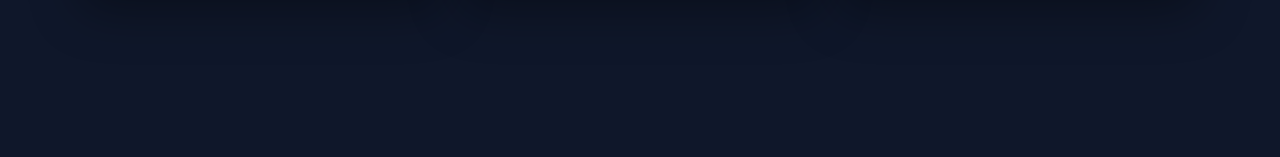
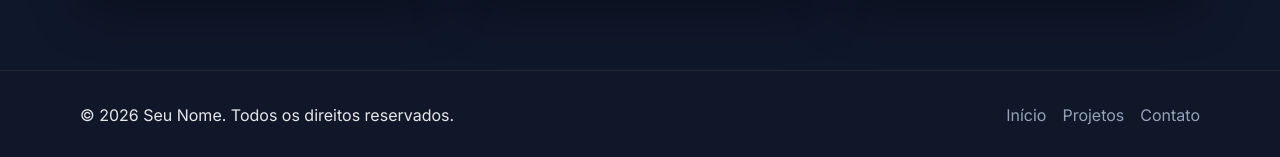
Before and after one commit to marcoshjunior/Meu-Portifolio-React, a React (Vite) app in the folder portifolio-react/: page / in a window 1280 px wide. Shown: the part 2979-3136 px from the top of the page. Before the commit the page ends 3049 px from the top, so only its background shows below. Built offline with nearby package versions, Linux system fonts and the light colour scheme.

Commit message:
componente footer criado

```diff
--- a/portifolio-react/src/components/FadeInSection/FadeInSection.jsx
+++ b/portifolio-react/src/components/FadeInSection/FadeInSection.jsx
@@ -1,30 +1,43 @@
 import { useEffect, useRef, useState } from "react";
 import styles from "./FadeInSection.module.css";
 
+// Serve para aplicar uma animação de "fade + subida"
+// quando o elemento entra na tela (scroll)
 export default function FadeInSection({ children }) {
+  // useRef para observar quando ele aparece na tela
   const ref = useRef(null);
+  // Estado que controla se o elemento já apareceu na tela
   const [visible, setVisible] = useState(false);
 
   useEffect(() => {
+    // Criamos um "observador" que detecta quando o elemento entra na viewport
     const observer = new IntersectionObserver(
       ([entry]) => {
+        // true quando o elemento aparece na tela
         if (entry.isIntersecting) {
+          // Atualiza o estado para visível
           setVisible(true);
+          // Para de observar depois que apareceu (melhora performance)
           observer.unobserve(entry.target);
         }
       },
-      { threshold: 0.15 },
+      // threshold define quanto do elemento precisa aparecer
+      { threshold: 0.15 }, // 0.15 = 15% visível já ativa a animação
     );
+    // Se o elemento já existe no DOM, começa a observar
     if (ref.current) observer.observe(ref.current);
-
+    // Cleanup: remove o observer quando o componente desmontar
     return () => observer.disconnect();
-  }, []);
+  }, []); // [] = roda apenas uma vez quando o componente monta
 
   return (
     <div
-      ref={ref}
+      ref={ref} // Aqui ligamos a referência ao elemento HTML
+      // - styles.base = estado inicial (invisível + deslocado)
+      // - styles.visible = estado final (visível + posição normal)
       className={`${styles.base} ${visible ? styles.visible : ""}`}
     >
+      {/* children = qualquer conteúdo que você envolver com esse componente */}
       {children}
     </div>
   );
--- a/portifolio-react/src/components/Footer/Footer.jsx
+++ b/portifolio-react/src/components/Footer/Footer.jsx
@@ -1,5 +1,22 @@
+import { profile } from "../../data/portifolio";
 import styles from "./Footer.module.css";
 
 export default function Footer() {
-  return;
+  return (
+    <footer className={styles.footer}>
+      <div className="container">
+        <div className={styles.inner}>
+          <p>
+            © {new Date().getFullYear()} {profile.name}. Todos os direitos
+            reservados.
+          </p>
+          <div className={styles.links}>
+            <a href="#inicio">Início</a>
+            <a href="#projetos">Projetos</a>
+            <a href="#contato">Contato</a>
+          </div>
+        </div>
+      </div>
+    </footer>
+  );
 }
--- a/portifolio-react/src/components/Footer/Footer.module.css
+++ b/portifolio-react/src/components/Footer/Footer.module.css
@@ -0,0 +1,41 @@
+@import "../../styles/globals.css";
+
+.footer {
+  padding: 2rem 0;
+  border-top: 1px solid var(--border);
+  background: rgba(17, 24, 39, 0.6);
+}
+
+.inner {
+  display: flex;
+  flex-direction: column;
+  gap: 1rem;
+  align-items: center;
+  justify-content: space-between;
+  text-align: center;
+}
+.inner p {
+  margin: 0;
+  transition: 0.25s ease;
+}
+
+.links {
+  display: flex;
+  gap: 1rem;
+  flex-wrap: wrap;
+  justify-content: center;
+}
+.links a {
+  color: var(--muted);
+  transition: 0.25s ease;
+}
+.links a:hover {
+  color: var(--text);
+}
+
+@media (min-width: 768px) {
+  .inner {
+    flex-direction: row;
+    text-align: left;
+  }
+}
```
